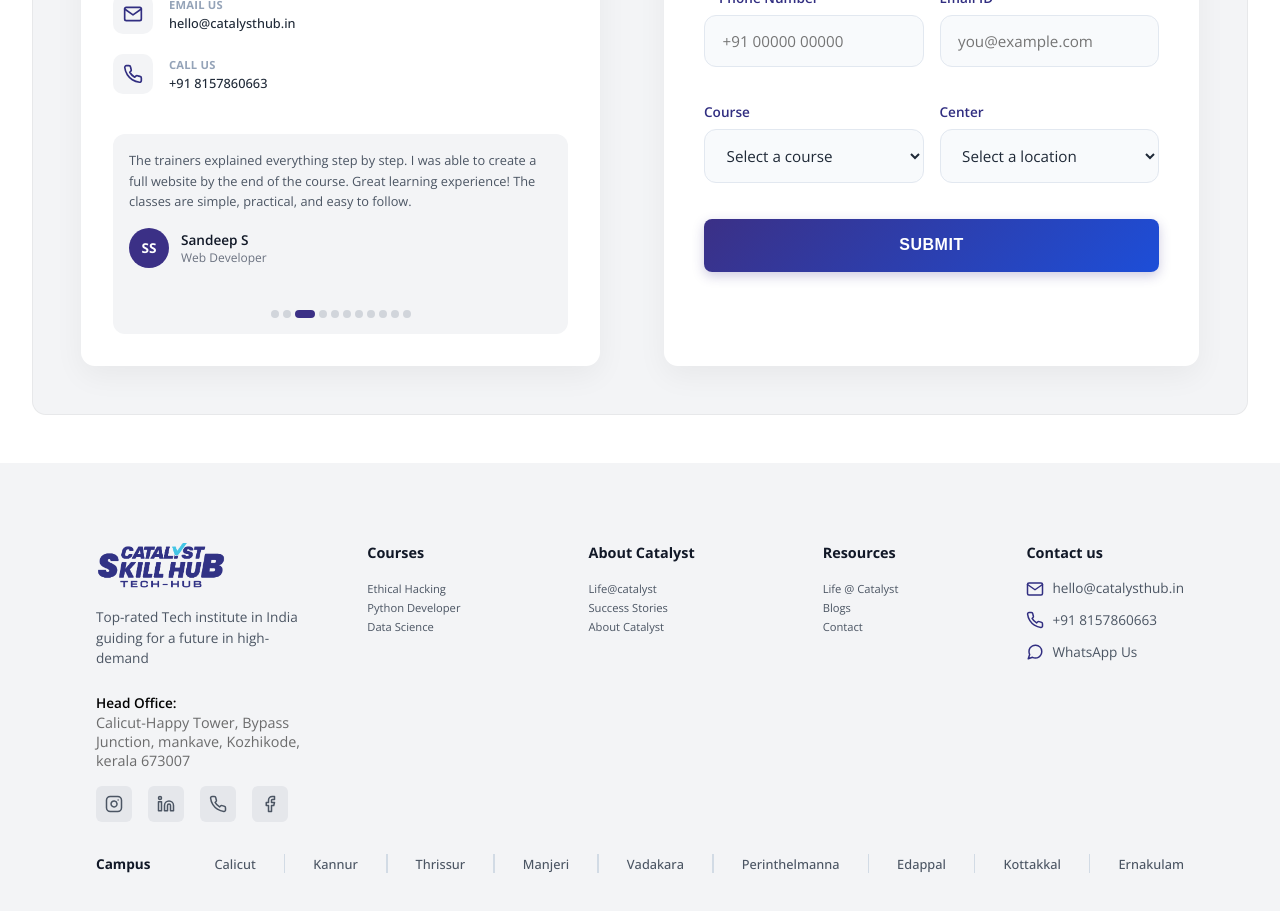
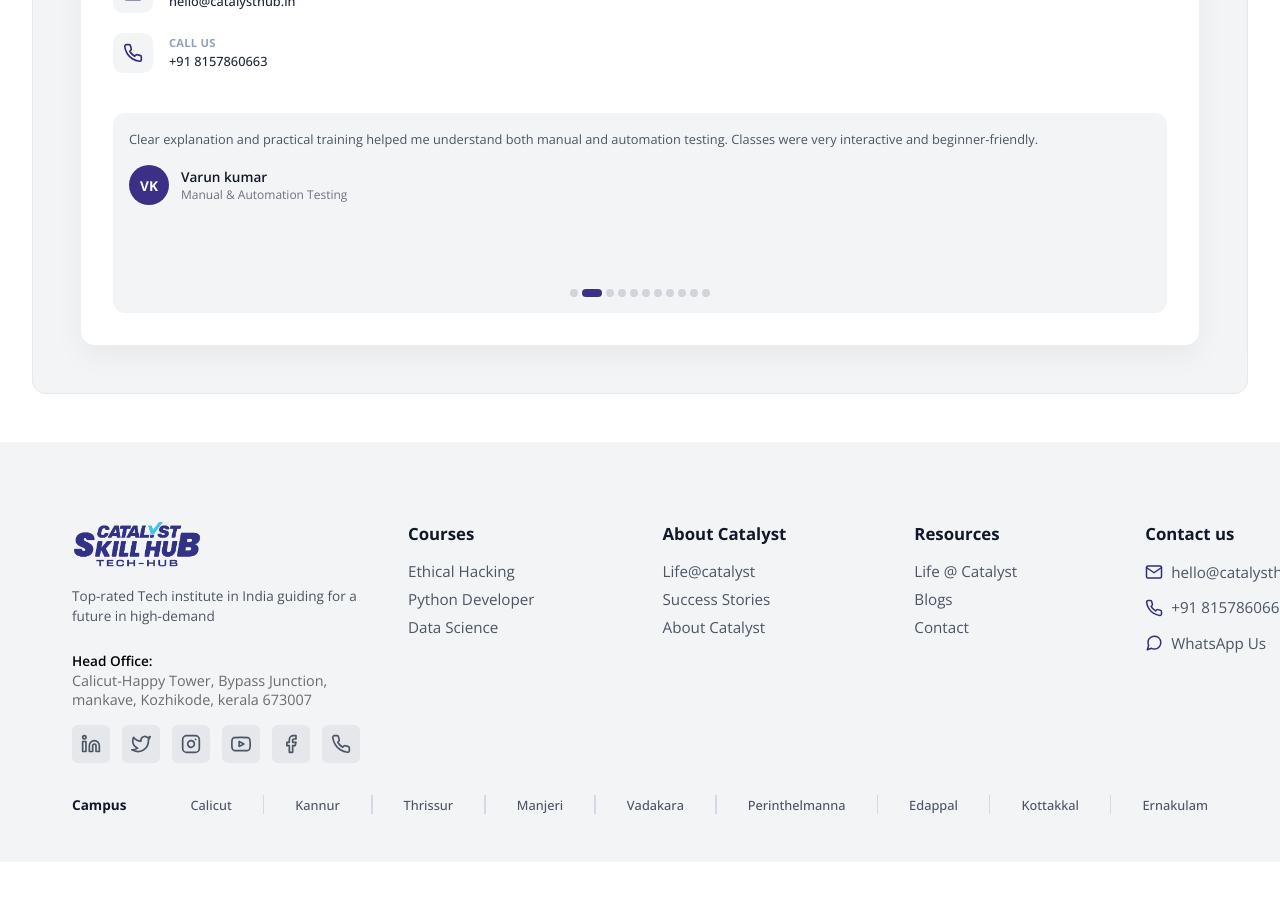
Before and after one commit to nishad-mt/Catalyst_Skill_hub, a React (Vite) app in the folder client/: page / in a window 1280 px wide. Shown: the part 9180-10091 px from the top of the page. After the commit the page ends 10042 px from the top, so only its background shows below. Built offline with nearby package versions, Linux system fonts and the light colour scheme; the HTML template or start-up script is replaced by a standard one.

Commit message:
Change footer alignment

```diff
--- a/client/src/sections/Contact/Contact.jsx
+++ b/client/src/sections/Contact/Contact.jsx
@@ -1,5 +1,4 @@
-// src/sections/Contact/Contact.jsx
-import { useState, useEffect } from 'react';
+import { useState, useEffect, useRef } from 'react';
 import { testimonials, courses, centers } from '../../data/siteData';
 import styles from './Contact.module.css';
 
@@ -7,15 +6,44 @@ export default function Contact() {
   const [form, setForm] = useState({ name: '', phone: '', email: '', course: '', center: '' });
   const [loading, setLoading] = useState(false);
   const [activeIdx, setActiveIdx] = useState(0);
+  const sliderRef = useRef(null);
 
   useEffect(() => {
     const timer = setInterval(() => {
-      setActiveIdx((prev) => (prev + 1) % testimonials.length);
-    }, 3000);
+      const nextIdx = (activeIdx + 1) % testimonials.length;
+      if (sliderRef.current) {
+        const width = sliderRef.current.offsetWidth;
+        sliderRef.current.scrollTo({
+          left: nextIdx * width,
+          behavior: 'smooth'
+        });
+      }
+      setActiveIdx(nextIdx);
+    }, 4000);
     return () => clearInterval(timer);
-  }, []);
+  }, [activeIdx]);
 
-  const currentTestimonial = testimonials[activeIdx];
+  const handleScroll = () => {
+    if (!sliderRef.current) return;
+    const width = sliderRef.current.offsetWidth;
+    if (width === 0) return;
+    const scrollLeft = sliderRef.current.scrollLeft;
+    const newIdx = Math.round(scrollLeft / width);
+    if (newIdx !== activeIdx && newIdx >= 0 && newIdx < testimonials.length) {
+      setActiveIdx(newIdx);
+    }
+  };
+
+  const scrollToIdx = (idx) => {
+    if (sliderRef.current) {
+      const width = sliderRef.current.offsetWidth;
+      sliderRef.current.scrollTo({
+        left: idx * width,
+        behavior: 'smooth'
+      });
+    }
+    setActiveIdx(idx);
+  };
 
   const handleChange = (field) => (e) => {
     setForm((prev) => ({ ...prev, [field]: e.target.value }));
@@ -108,17 +136,25 @@ export default function Contact() {
             </div>
 
             <div className={styles.testimonialBox}>
-              <div key={activeIdx} className={styles.testimonialContent}>
-                <p className={styles.testimonialText}>{currentTestimonial.text}</p>
-                <div className={styles.testimonialAuthor}>
-                  <div className={styles.initialsCircle}>
-                    {currentTestimonial.initials}
+              <div
+                className={styles.testimonialSlider}
+                ref={sliderRef}
+                onScroll={handleScroll}
+              >
+                {testimonials.map((testimonial, idx) => (
+                  <div key={idx} className={styles.testimonialContent}>
+                    <p className={styles.testimonialText}>{testimonial.text}</p>
+                    <div className={styles.testimonialAuthor}>
+                      <div className={styles.initialsCircle}>
+                        {testimonial.initials}
+                      </div>
+                      <div>
+                        <h4 className={styles.authorName}>{testimonial.name}</h4>
+                        <p className={styles.authorRole}>{testimonial.role}</p>
+                      </div>
+                    </div>
                   </div>
-                  <div>
-                    <h4 className={styles.authorName}>{currentTestimonial.name}</h4>
-                    <p className={styles.authorRole}>{currentTestimonial.role}</p>
-                  </div>
-                </div>
+                ))}
               </div>
 
               <div className={styles.dots}>
@@ -126,7 +162,7 @@ export default function Contact() {
                   <span
                     key={i}
                     className={i === activeIdx ? styles.dotActive : styles.dot}
-                    onClick={() => setActiveIdx(i)}
+                    onClick={() => scrollToIdx(i)}
                   ></span>
                 ))}
               </div>
--- a/client/src/sections/Contact/Contact.module.css
+++ b/client/src/sections/Contact/Contact.module.css
@@ -147,19 +147,25 @@
     }
   }
 
-  @keyframes slideIn {
-    from {
-      transform: translateX(100%);
-      opacity: 0;
-    }
-    to {
-      transform: translateX(0);
-      opacity: 1;
-    }
+  .testimonialSlider {
+    display: flex;
+    overflow-x: auto;
+    scroll-snap-type: x mandatory;
+    scroll-behavior: smooth;
+    -webkit-overflow-scrolling: touch;
+    width: 100%;
+    scrollbar-width: none; /* Firefox */
+  }
+
+  .testimonialSlider::-webkit-scrollbar {
+    display: none; /* Chrome/Safari */
   }
 
   .testimonialContent {
-    animation: slideIn 0.6s cubic-bezier(0.23, 1, 0.32, 1);
+    flex: 0 0 100%;
+    width: 100%;
+    scroll-snap-align: start;
+    box-sizing: border-box;
   }
 
   .testimonialText {
--- a/client/src/sections/Footer/Footer.jsx
+++ b/client/src/sections/Footer/Footer.jsx
@@ -32,6 +32,18 @@ export default function Footer({ navigate }) {
             </p>
 
             <div className={styles.socials}>
+              <a href="#" className={styles.socialIcon} aria-label="LinkedIn">
+                <svg width="24" height="24" viewBox="0 0 24 24" fill="none" stroke="currentColor" strokeWidth="2" strokeLinecap="round" strokeLinejoin="round">
+                  <path d="M16 8a6 6 0 0 1 6 6v7h-4v-7a2 2 0 0 0-2-2 2 2 0 0 0-2 2v7h-4v-7a6 6 0 0 1 6-6z"></path>
+                  <rect x="2" y="9" width="4" height="12"></rect>
+                  <circle cx="4" cy="4" r="2"></circle>
+                </svg>
+              </a>
+              <a href="#" className={styles.socialIcon} aria-label="Twitter">
+                <svg width="24" height="24" viewBox="0 0 24 24" fill="none" stroke="currentColor" strokeWidth="2" strokeLinecap="round" strokeLinejoin="round">
+                  <path d="M23 3a10.9 10.9 0 0 1-3.14 1.53 4.48 4.48 0 0 0-7.86 3v1A10.66 10.66 0 0 1 3 4s-4 9 5 13a11.64 11.64 0 0 1-7 2c9 5 20 0 20-11.5a4.5 4.5 0 0 0-.08-.83A7.72 7.72 0 0 0 23 3z"></path>
+                </svg>
+              </a>
               <a href="#" className={styles.socialIcon} aria-label="Instagram">
                 <svg width="24" height="24" viewBox="0 0 24 24" fill="none" stroke="currentColor" strokeWidth="2" strokeLinecap="round" strokeLinejoin="round">
                   <rect x="2" y="2" width="20" height="20" rx="5" ry="5"></rect>
@@ -39,21 +51,20 @@ export default function Footer({ navigate }) {
                   <line x1="17.5" y1="6.5" x2="17.51" y2="6.5"></line>
                 </svg>
               </a>
-              <a href="#" className={styles.socialIcon} aria-label="LinkedIn">
+              <a href="#" className={styles.socialIcon} aria-label="YouTube">
                 <svg width="24" height="24" viewBox="0 0 24 24" fill="none" stroke="currentColor" strokeWidth="2" strokeLinecap="round" strokeLinejoin="round">
-                  <path d="M16 8a6 6 0 0 1 6 6v7h-4v-7a2 2 0 0 0-2-2 2 2 0 0 0-2 2v7h-4v-7a6 6 0 0 1 6-6z"></path>
-                  <rect x="2" y="9" width="4" height="12"></rect>
-                  <circle cx="4" cy="4" r="2"></circle>
-                </svg>
-              </a>
-              <a href="#" className={styles.socialIcon} aria-label="WhatsApp">
-                <svg width="24" height="24" viewBox="0 0 24 24" fill="none" stroke="currentColor" strokeWidth="2" strokeLinecap="round" strokeLinejoin="round">
-                  <path d="M22 16.92v3a2 2 0 0 1-2.18 2 19.79 19.79 0 0 1-8.63-3.07 19.5 19.5 0 0 1-6-6 19.79 19.79 0 0 1-3.07-8.67A2 2 0 0 1 4.11 2h3a2 2 0 0 1 2 1.72 12.84 12.84 0 0 0 .7 2.81 2 2 0 0 1-.45 2.11L8.09 9.91a16 16 0 0 0 6 6l1.27-1.27a2 2 0 0 1 2.11-.45 12.84 12.84 0 0 0 2.81.7A2 2 0 0 1 22 16.92z"></path>
+                  <path d="M22.54 6.42a2.78 2.78 0 0 0-1.94-2C18.88 4 12 4 12 4s-6.88 0-8.6.42a2.78 2.78 0 0 0-1.94 2C1 8.18 1 12 1 12s0 3.82.46 5.58a2.78 2.78 0 0 0 1.94 2C5.12 20 12 20 12 20s6.88 0 8.6-.42a2.78 2.78 0 0 0 1.94-2C23 15.82 23 12 23 12s0-3.82-.46-5.58z"></path>
+                  <polygon points="9.75 15.02 15.5 12 9.75 8.98 9.75 15.02"></polygon>
                 </svg>
               </a>
               <a href="#" className={styles.socialIcon} aria-label="Facebook">
                 <svg width="24" height="24" viewBox="0 0 24 24" fill="none" stroke="currentColor" strokeWidth="2" strokeLinecap="round" strokeLinejoin="round">
                   <path d="M18 2h-3a5 5 0 0 0-5 5v3H7v4h3v8h4v-8h3l1-4h-4V7a1 1 0 0 1 1-1h3z"></path>
+                </svg>
+              </a>
+              <a href="https://wa.me/918157860663" target="_blank" rel="noopener noreferrer" className={styles.socialIcon} aria-label="WhatsApp">
+                <svg width="24" height="24" viewBox="0 0 24 24" fill="none" stroke="currentColor" strokeWidth="2" strokeLinecap="round" strokeLinejoin="round">
+                  <path d="M22 16.92v3a2 2 0 0 1-2.18 2 19.79 19.79 0 0 1-8.63-3.07 19.5 19.5 0 0 1-6-6 19.79 19.79 0 0 1-3.07-8.67A2 2 0 0 1 4.11 2h3a2 2 0 0 1 2 1.72 12.84 12.84 0 0 0 .7 2.81 2 2 0 0 1-.45 2.11L8.09 9.91a16 16 0 0 0 6 6l1.27-1.27a2 2 0 0 1 2.11-.45 12.84 12.84 0 0 0 2.81.7A2 2 0 0 1 22 16.92z"></path>
                 </svg>
               </a>
             </div>
--- a/client/src/sections/Footer/Footer.module.css
+++ b/client/src/sections/Footer/Footer.module.css
@@ -1,6 +1,6 @@
 .footer{
   background:#f3f4f6;
-  padding:4rem 2rem 1rem;
+  padding:4rem 1.25rem 1rem;
   color:#d2d1fc;
   font-size:.9rem;
 }
@@ -50,7 +50,8 @@
 
 .socials{
   display:flex;
-  gap:1rem;
+  gap:0.75rem;
+  flex-wrap:nowrap;
 }
 
 .socialIcon{
@@ -58,8 +59,8 @@
   align-items:center;
   justify-content:center;
 
-  width:36px;
-  height:36px;
+  width:38px;
+  height:38px;
 
   border-radius:6px;
 
@@ -70,8 +71,8 @@
 }
 
 .socialIcon svg{
-  width:18px;
-  height:18px;
+  width:20px;
+  height:20px;
 }
 
 .socialIcon:hover{
@@ -92,7 +93,7 @@
 .colTitle,
 .infoTitle{
   margin-bottom:.75rem;
-  font-size:.85rem;
+  font-size:1rem;
   font-weight:700;
   color:#111827;
 }
@@ -108,11 +109,11 @@
 }
 
 .colLinks{
-  gap:0;
+  gap:0.5rem;
 }
 
 .infoLinks{
-  gap:.7rem;
+  gap:.8rem;
 }
 
 .colLink,
@@ -123,7 +124,7 @@
 }
 
 .colLink{
-  font-size:.8rem;
+  font-size:0.9rem;
   font-weight:400;
 }
 
@@ -228,16 +229,16 @@
 
   .colTitle,
   .infoTitle{
-    font-size:.9rem;
+    font-size:1.05rem;
     margin-bottom:1rem;
   }
 
   .colLink{
-    font-size:.7rem;
+    font-size:0.95rem;
   }
 
   .infoLink{
-    font-size:.85rem;
+    font-size:0.95rem;
   }
 
   .bottom{
@@ -259,7 +260,7 @@
 @media (min-width:1024px){
 
   .footer{
-    padding:5rem 4rem 2rem;
+    padding:5rem 2.5rem 2rem;
   }
 
   .linkCols{
--- a/client/src/sections/Mentors/Mentors.module.css
+++ b/client/src/sections/Mentors/Mentors.module.css
@@ -139,7 +139,7 @@
   }
 
   .mentorCard {
-    flex: 0 0 280px;
+    flex: 0 0 85%;
     scroll-snap-align: start;
   }
   .subHeading{
```
